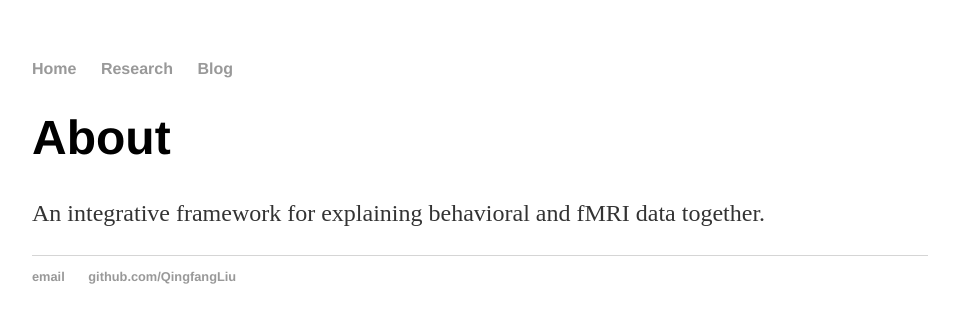
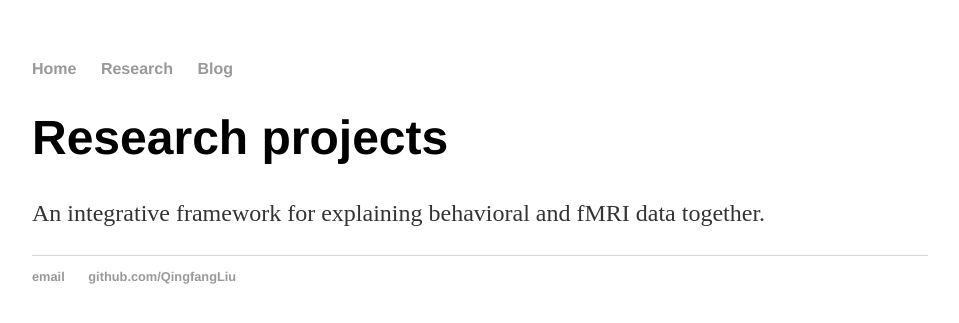
Before and after one commit to QingfangLiu/qingfangliu.github.io, a Jekyll site: the page built from Research/index.html, in a window 1280 px wide. Shown: the top 323 px of the page, without its empty margins (160-1119 px from the left). Built offline with Jekyll 4.4.1, drawn with Linux system fonts in a browser that asks for light colours.

Commit message:
Update index.html

```diff
--- a/Research/index.html
+++ b/Research/index.html
@@ -3,8 +3,8 @@ layout: default
 title: Research
 ---
 
-		<div class="Research Projects">
-			<h1>About</h1>
+		<div class="Research">
+			<h1>Research projects</h1>
 			<p> An integrative framework for explaining behavioral and fMRI data together.
 			</p>
 
```
